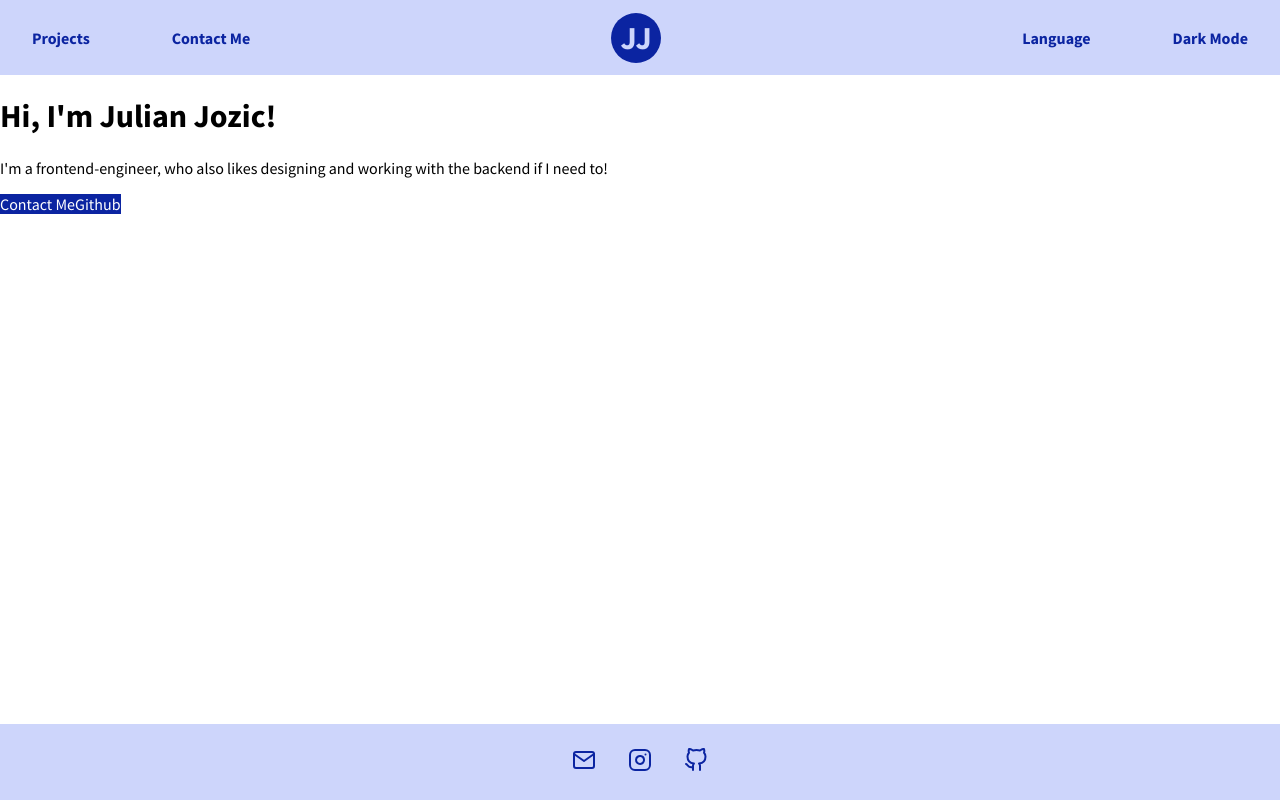
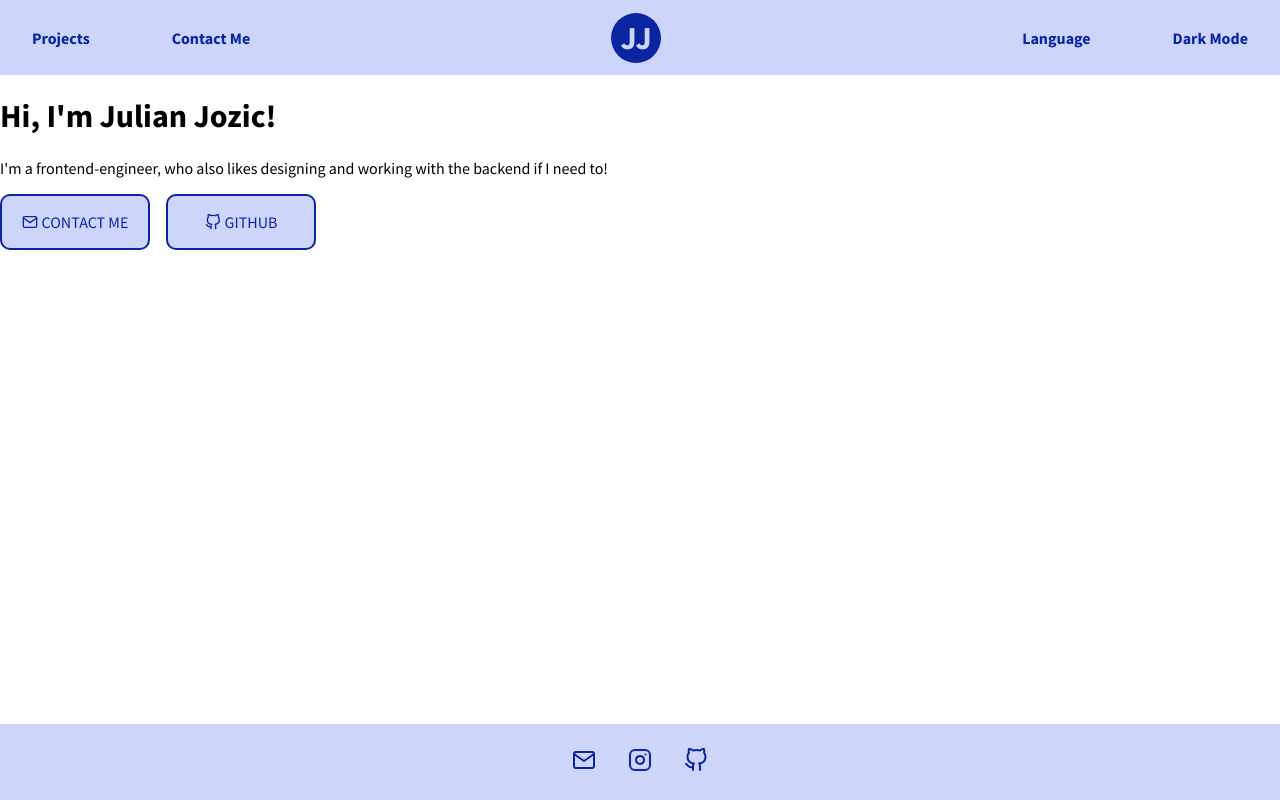
Before and after one commit to jjozic/jj-portfolio-2021, a Next.js app: page / in a window 1280 px wide. Built offline with nearby package versions, Linux system fonts and the light colour scheme.

Commit message:
added styling to a links on intro text

```diff
--- a/components/PageContent/index.jsx
+++ b/components/PageContent/index.jsx
@@ -1,3 +1,5 @@
+import { FiGithub, FiMail } from "react-icons/fi";
+
 import styles from "@/styles/PageContent.module.scss";
 import ExternalLink from "helpers/ExternalLink";
 
@@ -11,8 +13,8 @@ const PageContent = () => {
           with the backend if I need to!
         </p>
         <div className={styles.links}>
-          <ExternalLink link="mailto:jjozic98@gmail.com">Contact Me</ExternalLink>
-          <ExternalLink link="https://github.com/jjozic">Github</ExternalLink>
+          <ExternalLink link="mailto:jjozic98@gmail.com"><FiMail /> Contact Me</ExternalLink>
+          <ExternalLink link="https://github.com/jjozic"><FiGithub /> Github</ExternalLink>
         </div>
       </div>
     </>
--- a/styles/Footer.module.scss
+++ b/styles/Footer.module.scss
@@ -13,11 +13,11 @@
   display: flex;
   justify-content: center;
   & a {
-      margin: 0 1rem;
-      font-weight: bold;
+    margin: 0 1rem;
+    font-weight: bold;
   }
   & a:hover {
-      text-decoration: underline;
+    text-decoration: underline;
   }
 }
 
@@ -27,5 +27,6 @@
   transition: all 0.2s ease;
   &:hover {
     transform: scale(1.2);
+    filter: drop-shadow(3px 3px 2px rgba(0, 0, 0, 0.4));
   }
 }
--- a/styles/PageContent.module.scss
+++ b/styles/PageContent.module.scss
@@ -3,9 +3,30 @@
   margin: 0 auto;
 }
 
-.links a{
-  background-color: var(--dark);
-  color: #fff;
-  min-width: 100px;
-  min-height: 500px;
+.links {
+  display: flex;
 }
+
+.links a {
+  width: 150px;
+  padding: 1rem;
+  margin-right: 1rem;
+
+  display: flex;
+  justify-content: center;
+  align-items: center;
+
+  background-color: var(--light);
+  color: var(--dark);
+  border: 2px solid var(--dark);
+  border-radius: 10px;
+  text-transform: uppercase;
+  transition: all 0.2s ease;
+  & svg {
+    margin-right: 0.25rem;
+  }
+  &:hover {
+    background-color: var(--dark);
+    color: var(--light);
+  }
+}
```
